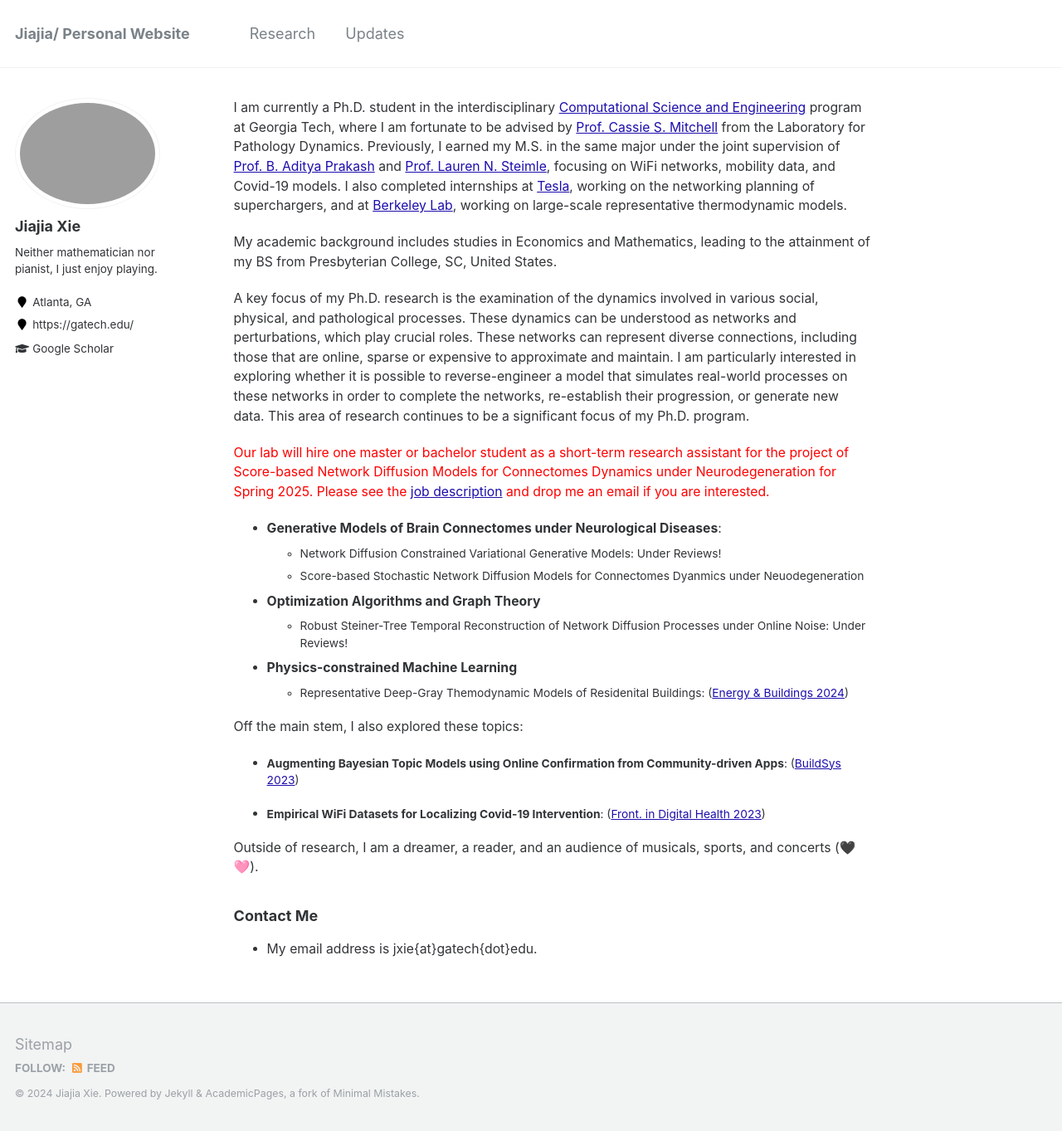
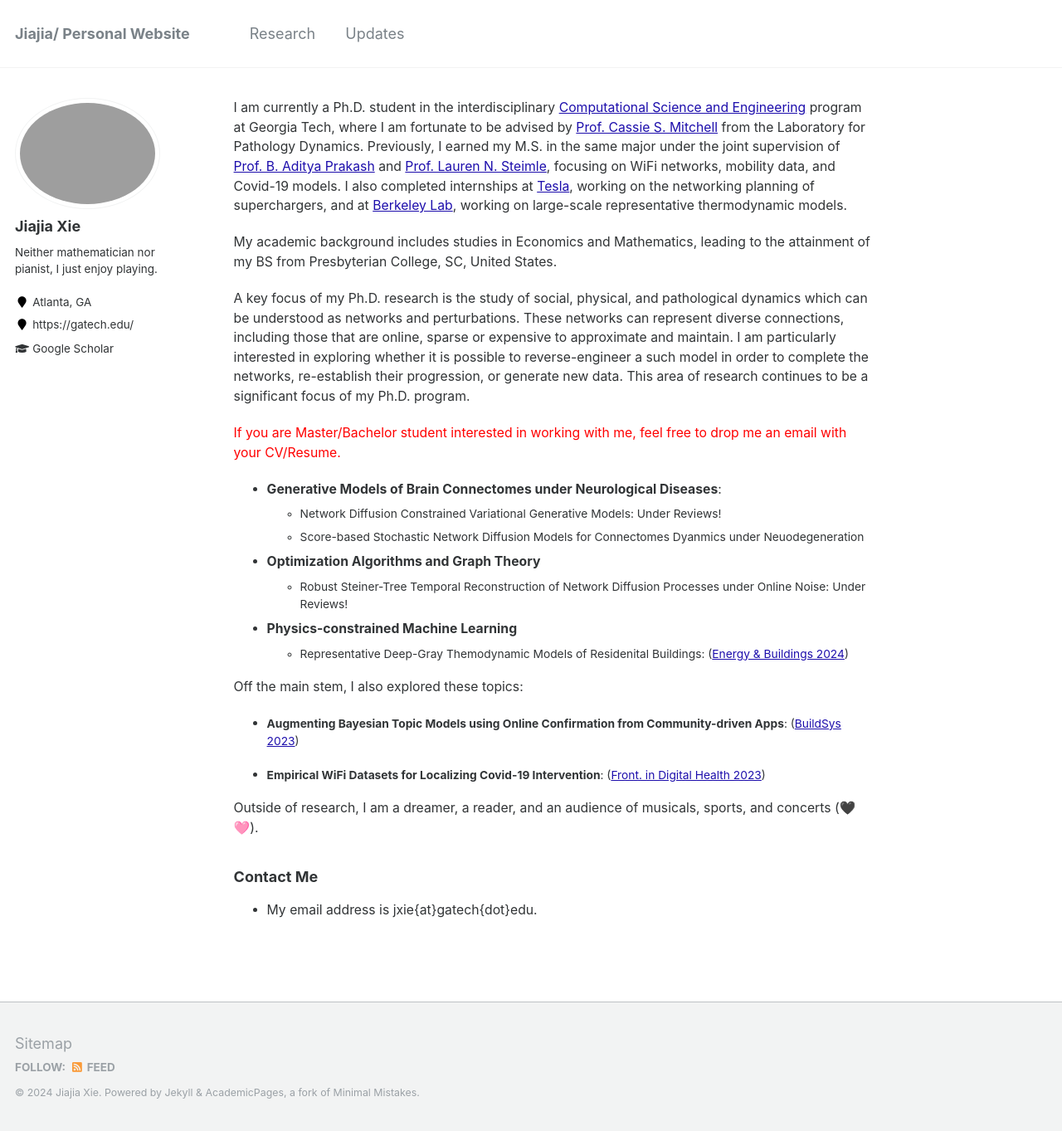
Before and after one commit to jxie1997/jxie1997.github.io, a Jekyll site: the page built from _pages/about.md, in a window 1280 px wide and 1363 px high. Shown: the whole window at 83% size. Built offline with Jekyll 4.4.1, drawn with Linux system fonts in a browser that asks for light colours.

Commit message:
sep 23 2024 1

```diff
--- a/_pages/about.md
+++ b/_pages/about.md
@@ -13,10 +13,10 @@ I am currently a Ph.D. student in the interdisciplinary [Computational Science a
 
 My academic background includes studies in Economics and Mathematics, leading to the attainment of my BS from Presbyterian College, SC, United States.
 
-A key focus of my Ph.D. research is the examination of the dynamics involved in various social, physical, and pathological processes. These dynamics can be understood as networks and perturbations, which play crucial roles. These networks can represent diverse connections, including those that are online, sparse or expensive to approximate and maintain. I am particularly interested in exploring whether it is possible to reverse-engineer a model that simulates real-world processes on these networks in order to complete the networks, re-establish their progression, or generate new data. This area of research continues to be a significant focus of my Ph.D. program.
+A key focus of my Ph.D. research is the study of social, physical, and pathological dynamics which can be understood as networks and perturbations. These networks can represent diverse connections, including those that are online, sparse or expensive to approximate and maintain. I am particularly interested in exploring whether it is possible to reverse-engineer a such model in order to complete the networks, re-establish their progression, or generate new data. This area of research continues to be a significant focus of my Ph.D. program.
 
 
-<span style="color: red"> Our lab will hire one master or bachelor student as a short-term research assistant for the project of Score-based Network Diffusion Models for Connectomes Dynamics under Neurodegeneration for Spring 2025. Please see the [job description](https://docs.google.com/document/d/1LP-zkn3ZYpa--gsa2nxP8a6LTyTPWJOMLnEie77xCfI/edit) and drop me an email if you are interested.   </span>
+<span style="color: red"> If you are Master/Bachelor student interested in working with me, feel free to drop me an email with your CV/Resume. </span>
 
 * **Generative Models of Brain Connectomes under Neurological Diseases**:
   - Network Diffusion Constrained Variational Generative Models: Under Reviews!
```
